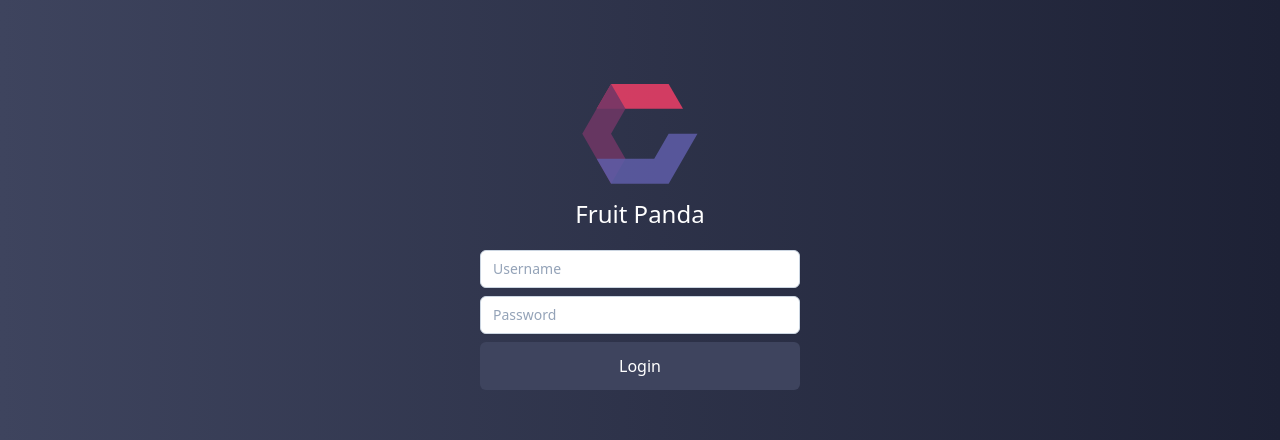
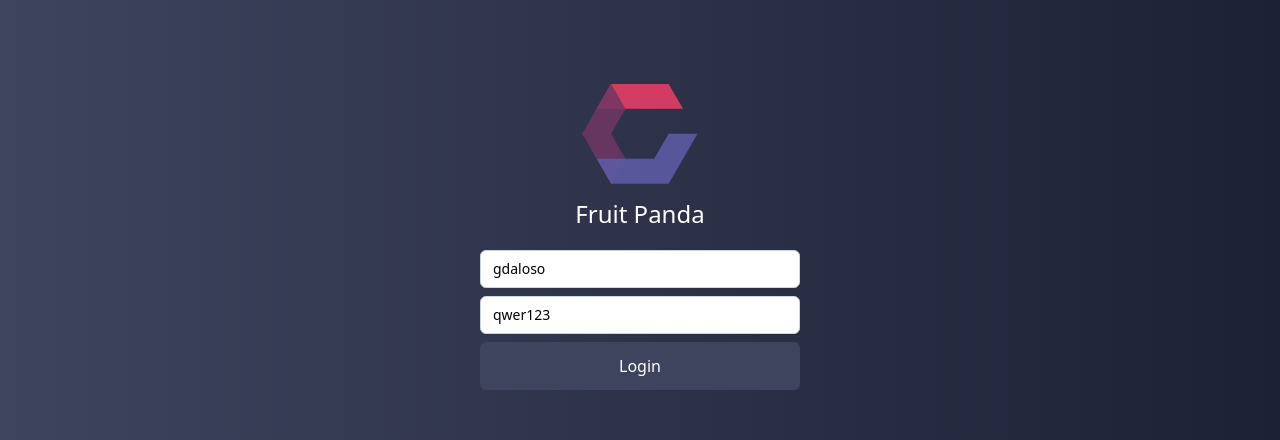
Before and after one commit to reeshkeed/fruit-panda-interface, a Vue app: page /login in a window 1280 px wide. Shown: the part 258-698 px from the top of the page. Built offline with nearby package versions, Linux system fonts and the light colour scheme; no server answers.

Commit message:
Implements login api

```diff
--- /dev/null
+++ b/src/api/api.js
@@ -0,0 +1,21 @@
+import axios from 'axios';
+
+const axiosParams = {
+  // Set base URL defined in .env file
+  baseURL: import.meta.env.VITE_API_URL,
+};
+
+const axiosInstance = axios.create(axiosParams);
+
+const api = (axios) => {
+  // Wrapper functions around axios
+  return {
+    get: (url, config) => axios.get(url, config),
+    post: (url, body, config) => axios.post(url, body, config),
+    patch: (url, body, config) => axios.patch(url, body, config),
+    delete: (url, config) => axios.delete(url, config),
+  };
+};
+
+// Initialise the api function and pass axiosInstance to it
+export default api(axiosInstance);
--- /dev/null
+++ b/src/api/authApi.js
@@ -0,0 +1,9 @@
+import api from './api';
+
+const URLS = {
+  loginUrl: 'login',
+};
+
+export const loginUser = (payload) => {
+  return api.post(URLS.loginUrl, payload);
+};
--- /dev/null
+++ b/src/stores/auth.store.js
@@ -0,0 +1,22 @@
+import { defineStore } from 'pinia';
+import { loginUser } from '../api/authApi';
+
+export const useAuthStore = defineStore('auth', {
+  state: () => {
+    return {
+      token: null,
+    };
+  },
+
+  actions: {
+    async getToken(payload) {
+      try {
+        const response = await loginUser(payload);
+
+        this.token = response.token;
+      } catch (error) {
+        return error;
+      }
+    },
+  },
+});
--- a/src/views/LoginView.vue
+++ b/src/views/LoginView.vue
@@ -1,18 +1,52 @@
+<script>
+import { mapActions } from 'pinia';
+import { useAuthStore } from '../stores/auth.store';
+
+export default {
+  data() {
+    return {
+      credentials: {
+        username: 'gdaloso',
+        password: 'qwer123',
+      },
+    };
+  },
+  methods: {
+    ...mapActions(useAuthStore, ['getToken']),
+
+    login() {
+      this.getToken(this.credentials);
+    },
+  },
+};
+</script>
+
 <template>
   <div
     class="login bg-gradient-to-r from-dark-100 to-dark-500 h-screen w-screen grid place-content-center"
   >
-    <div class="login-card w-80 flex flex-col items-center">
+    <form
+      @submit.prevent="login"
+      class="login-card w-80 flex flex-col items-center"
+    >
       <img alt="Girish Daloso" class="h-32 w-32" src="@/assets/logo.svg" />
       <h1 class="mb-5 text-white font-thin text-2xl font-sans">Fruit Panda</h1>
 
-      <input class="input" placeholder="Username" />
-      <input class="input" placeholder="Password" />
+      <input
+        class="input"
+        v-model="credentials.username"
+        placeholder="Username"
+      />
+      <input
+        class="input"
+        v-model="credentials.password"
+        placeholder="Password"
+      />
 
       <button class="bg-dark-100 text-white rounded-md w-full p-3">
         Login
       </button>
-    </div>
+    </form>
   </div>
 </template>
 
```
